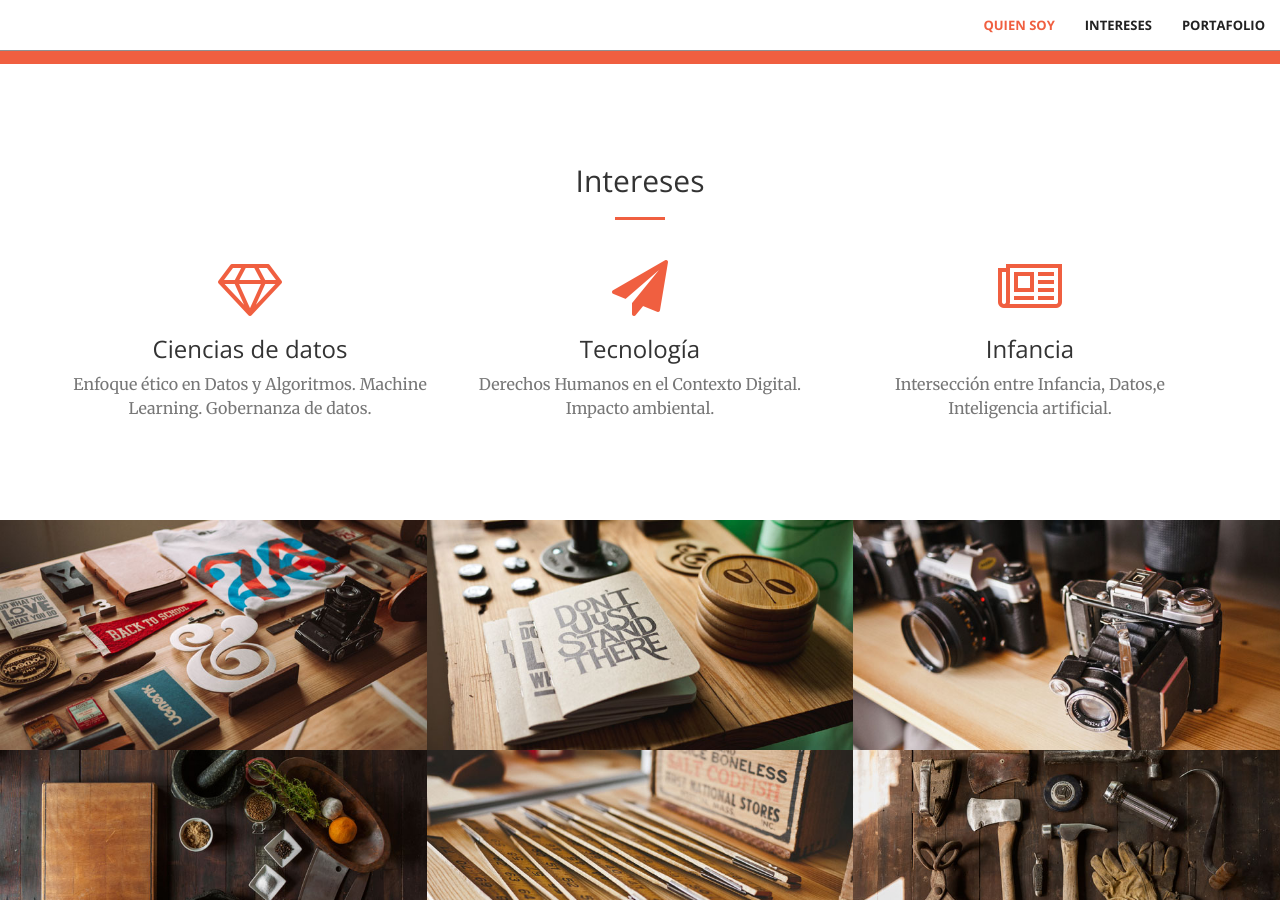
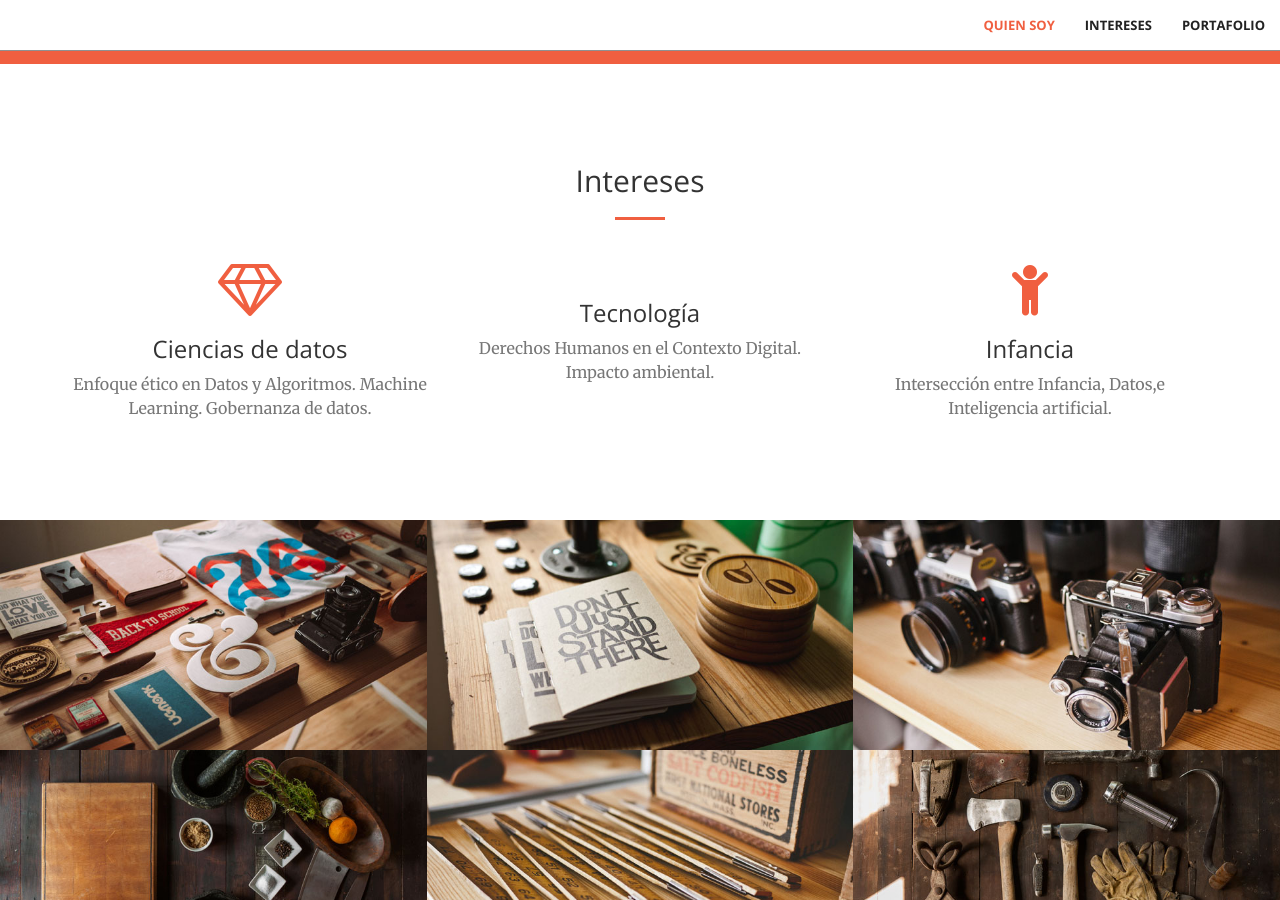
Before and after one commit to AmaliaGuaymasCanavire/amaliaguaymascanavire.github.io, a Jekyll site: the page built from index.html, in a window 1280 px wide and 900 px high, scrolled down 1302 px. Built offline with Jekyll 4.4.1, drawn with Linux system fonts in a browser that asks for light colours.

Commit message:
template

```diff
--- a/_includes/services.html
+++ b/_includes/services.html
@@ -18,14 +18,14 @@
             </div>
             <div class="col-lg-4 col-md-6 text-center">
                 <div class="service-box">
-                    <i class="fa fa-4x fa-paper-plane wow bounceIn text-primary" data-wow-delay=".1s"></i>
+                    <i class="fa fa-4x fa-solid fa-laptop-code wow bounceIn text-primary" data-wow-delay=".1s"></i>
                     <h3>Tecnología</h3>
                     <p class="text-muted">Derechos Humanos en el Contexto Digital. Impacto ambiental.</p>
                 </div>
             </div>
             <div class="col-lg-4 col-md-6 text-center">
                 <div class="service-box">
-                    <i class="fa fa-4x fa-newspaper-o wow bounceIn text-primary" data-wow-delay=".2s"></i>
+                    <i class="fa fa-4x fa-thin fa-child wow bounceIn text-primary" data-wow-delay=".2s"></i>
                     <h3>Infancia</h3>
                     <p class="text-muted">Intersección entre Infancia, Datos,e Inteligencia artificial.
 </p>
```
